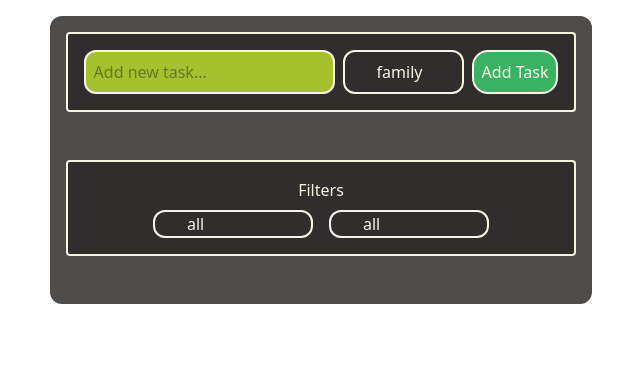
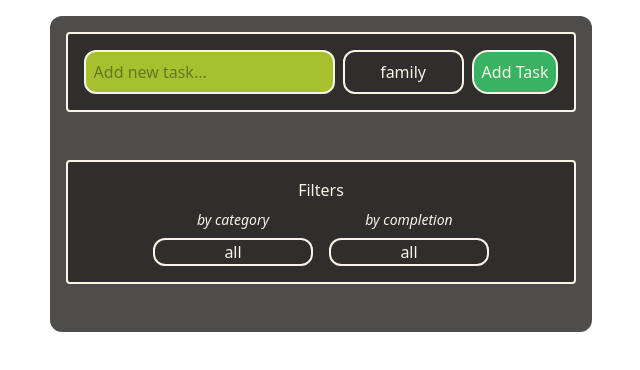
Before and after one commit to Belan-Mihail/ToDoApp, a React (Vite) app: page / in a window 1280 px wide. Shown: the top 370 px of the page, without its empty margins (319-959 px from the left). Built offline with nearby package versions, Linux system fonts and the light colour scheme.

Commit message:
edit styles of TodoFilter elements

```diff
--- a/src/App.css
+++ b/src/App.css
@@ -5,3 +5,9 @@ select {
     -moz-appearance: none; /* For Firefox */
     text-align: center
   }
+
+
+  select {
+    text-align: center; /* Centers the text */
+    text-align-last: center; /* Ensures the selected value is centered */
+  }
--- a/src/components/TodoFilter.tsx
+++ b/src/components/TodoFilter.tsx
@@ -25,17 +25,24 @@ const TodoFilter:React.FC = () => {
         <h3>Filters</h3>
       </div>
         <div className='flex justify-around gap-4 px-4'>
-          <select value={currentFilters.category} onChange={handleCategoryChange} className='px-8 border-[#f8f4e5] border-2 rounded-xl w-[10rem]'>
+          <div className='flex flex-col gap-2 text-center'>
+            <h4 className='text-sm italic'>by category</h4>
+            <select value={currentFilters.category} onChange={handleCategoryChange} className='px-8 border-[#f8f4e5] border-2 rounded-xl w-[10rem]'>
         <option value="all" className='bg-[#292626cc] text-left'>all</option>
         <option value="family" className='bg-[#292626cc] text-left'>family</option>
         <option value="work" className='bg-[#292626cc] text-left'>work</option>
         <option value="private" className='bg-[#292626cc] text-left'>private</option>
       </select>
-      <select value={currentFilters.completed} onChange={handleCompletionChange} className='px-8 border-[#f8f4e5] border-2 rounded-xl w-[10rem]'>
+          </div>
+          <div className='flex flex-col gap-2 text-center items-center'>
+            <h4 className='text-sm italic'>by completion</h4>
+             <select value={currentFilters.completed} onChange={handleCompletionChange} className='px-8 border-[#f8f4e5] border-2 rounded-xl w-[10rem] text-center'>
         <option value="all" className='bg-[#292626cc] text-left'>all</option>
         <option value="completed" className='bg-[#292626cc] text-left'>completed</option>
         <option value="incompleted" className='bg-[#292626cc] text-left'>incompleted</option>
       </select>
+          </div>
+
         </div>
 
     </div>
```
